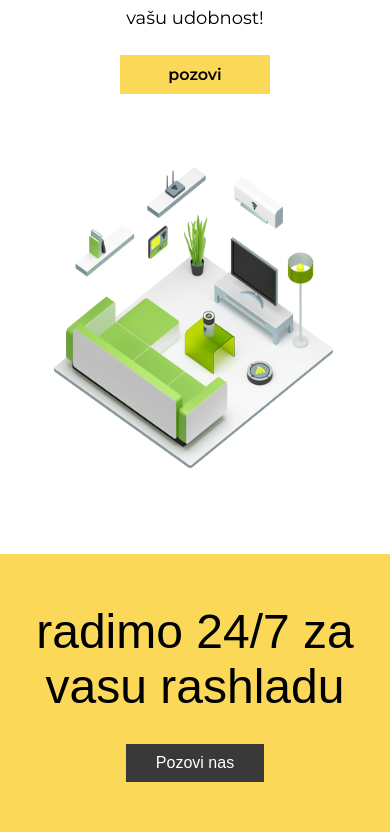
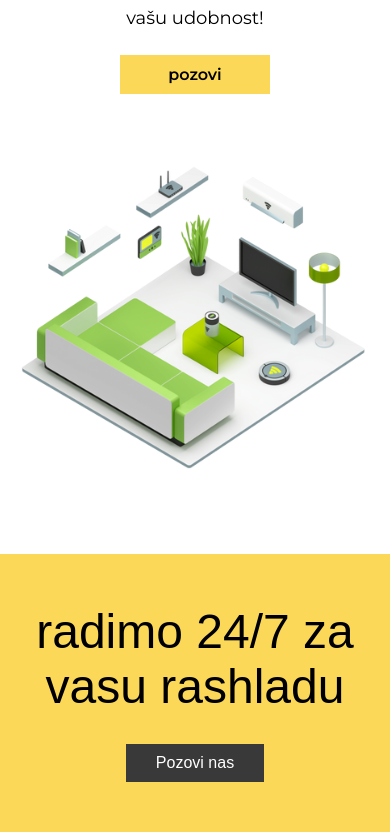
Before and after one commit to filipcvejic/Klimatik, a Next.js app in the folder client/: page / in a window 390 px wide. Shown: the part 2326-3164 px from the top of the page. Built offline with nearby package versions, Linux system fonts and the light colour scheme; a web font is replaced by a local one.

Commit message:
font size changes

```diff
--- a/client/src/components/ContactForm/ContactForm.module.css
+++ b/client/src/components/ContactForm/ContactForm.module.css
@@ -91,3 +91,8 @@
     flex: none;
   }
 }
+@media screen and (max-width: 485px) {
+  .contactFormDescriptionHeading {
+    font-size: 28px;
+  }
+}
--- a/client/src/components/EntryDescription/EntryDescription.module.css
+++ b/client/src/components/EntryDescription/EntryDescription.module.css
@@ -74,7 +74,7 @@
 
 @media screen and (max-width: 720px) {
   .entryDescriptionImage {
-    padding-inline: 40px;
+    padding-inline: 6px;
     width: 450px;
     height: 450px;
   }
--- a/client/src/components/Reviews/Reviews.module.css
+++ b/client/src/components/Reviews/Reviews.module.css
@@ -12,7 +12,7 @@
 }
 
 .reviewsHeading {
-  font-size: 65px;
+  font-size: 64px;
 }
 
 .reviewsContent {
@@ -53,3 +53,8 @@
     grid-template-columns: repeat(1, 1fr);
   }
 }
+@media screen and (max-width: 676px) {
+  .review {
+    padding-inline: 0;
+  }
+}
```
